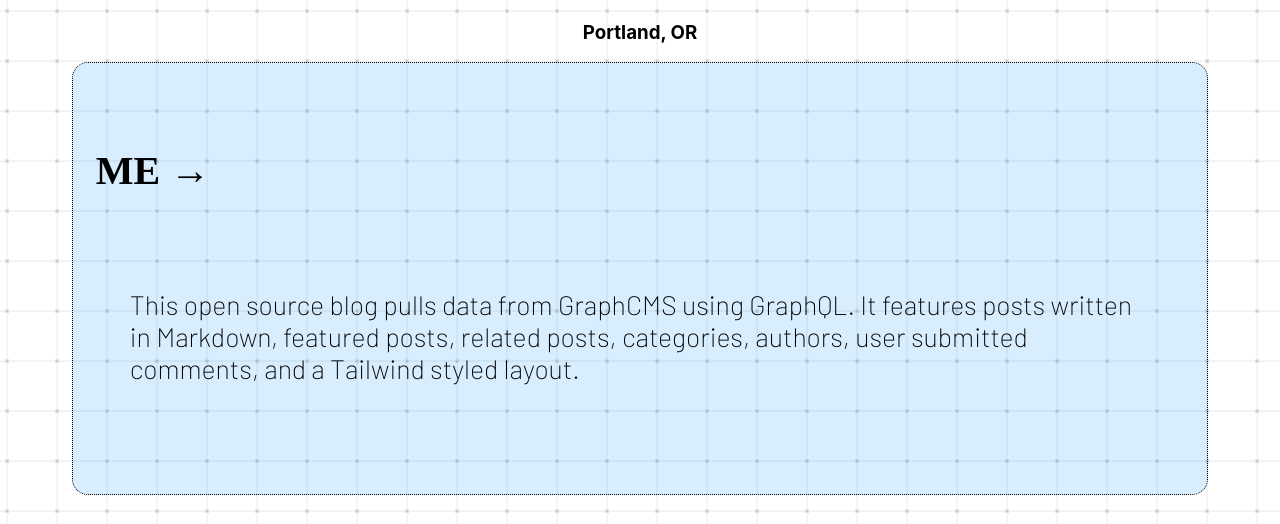
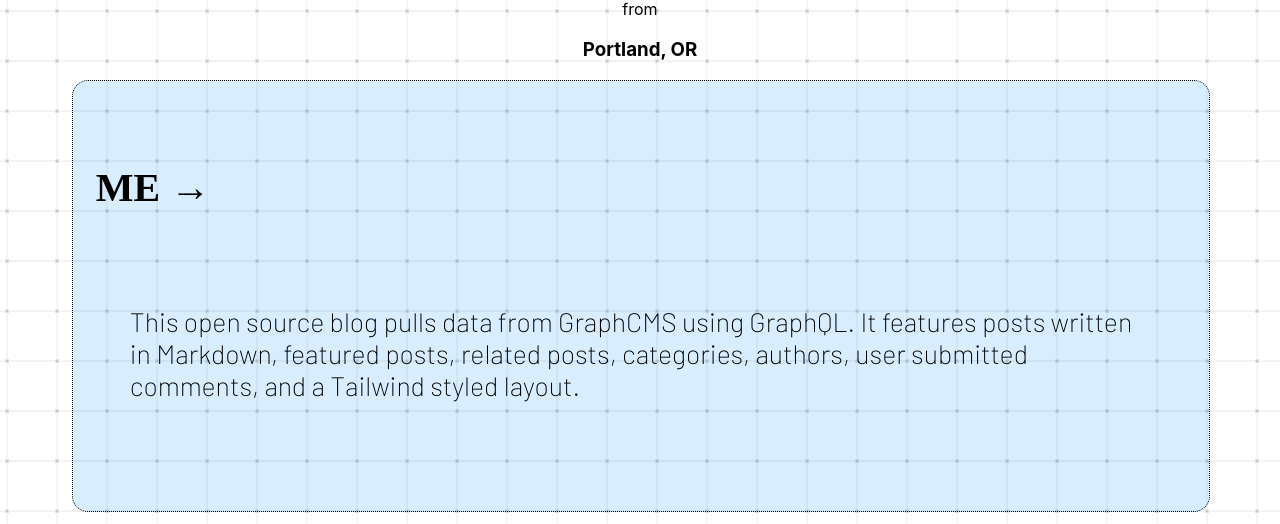
Before and after one commit to carolinecerussi/Personal-Site, a React (Create React App) app: page / in a window 1280 px wide. Shown: the part 1796-2320 px from the top of the page. Built offline with nearby package versions, Linux system fonts and the light colour scheme; a web font is replaced by a local one.

Commit message:
edit grid formatting to be centered

```diff
--- a/src/css/grid.css
+++ b/src/css/grid.css
@@ -1,5 +1,8 @@
 div {
-    display: block;
+    display: flexbox;
+    text-align: center;
+    width: 100%;
+    float: left;
 }
 
 
@@ -21,7 +24,7 @@ div {
 }
 
 .grid {
-    grid-gap: 1.5rem;
+    grid-gap: 1rem;
     display: grid;
     gap: 2rem;
 
@@ -35,11 +38,10 @@ div {
 }
 
 
-div.portfolio__text-section {
+.portfolio__text-section {
     padding-bottom: 12px;
     padding-left: 16px;
     padding-right: 16px;
-    position: relative;
     width: 100%;
     z-index: 10;
     box-sizing: border-box;
@@ -59,7 +61,7 @@ div.portfolio__text-section {
 }
 
 p {
-    display: block;
+    display: flexbox;
     margin-block-start: 1em;
     margin-block-end: 1em;
     margin-inline-start: 0px;
```
